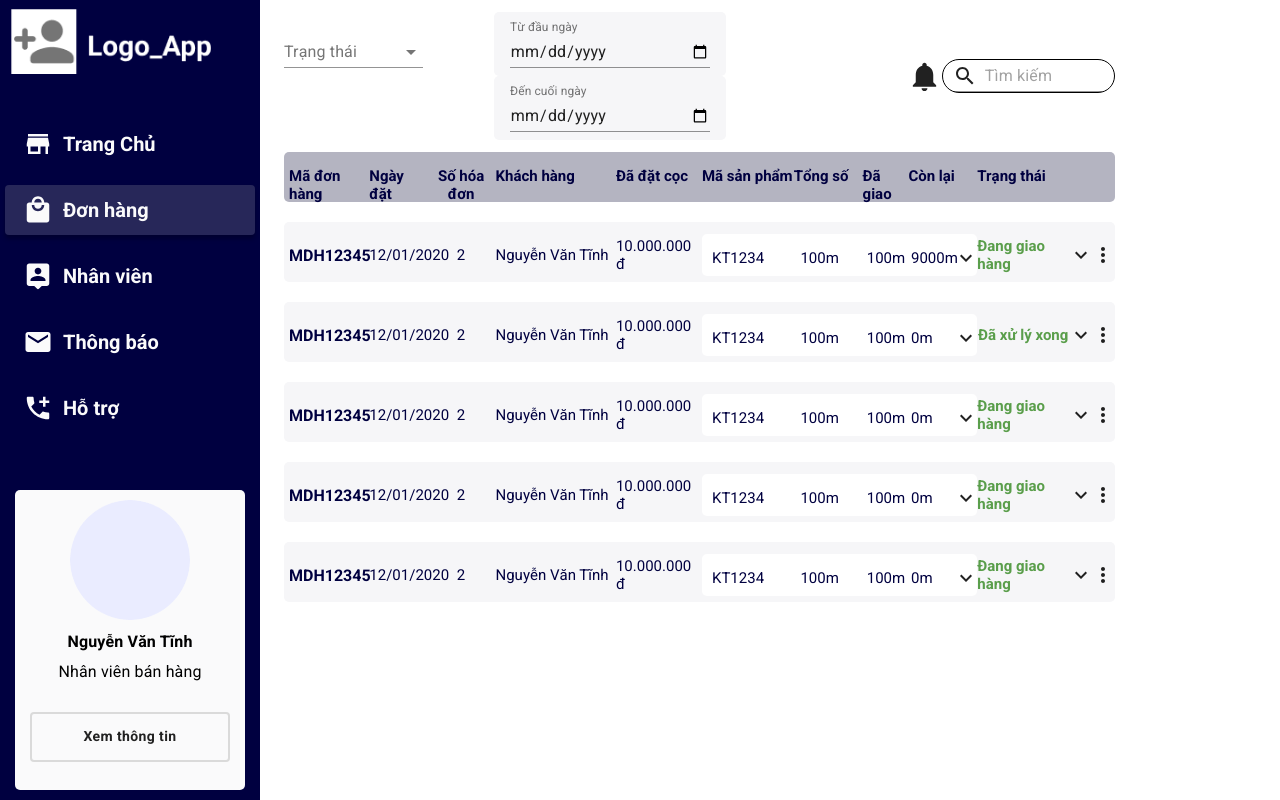
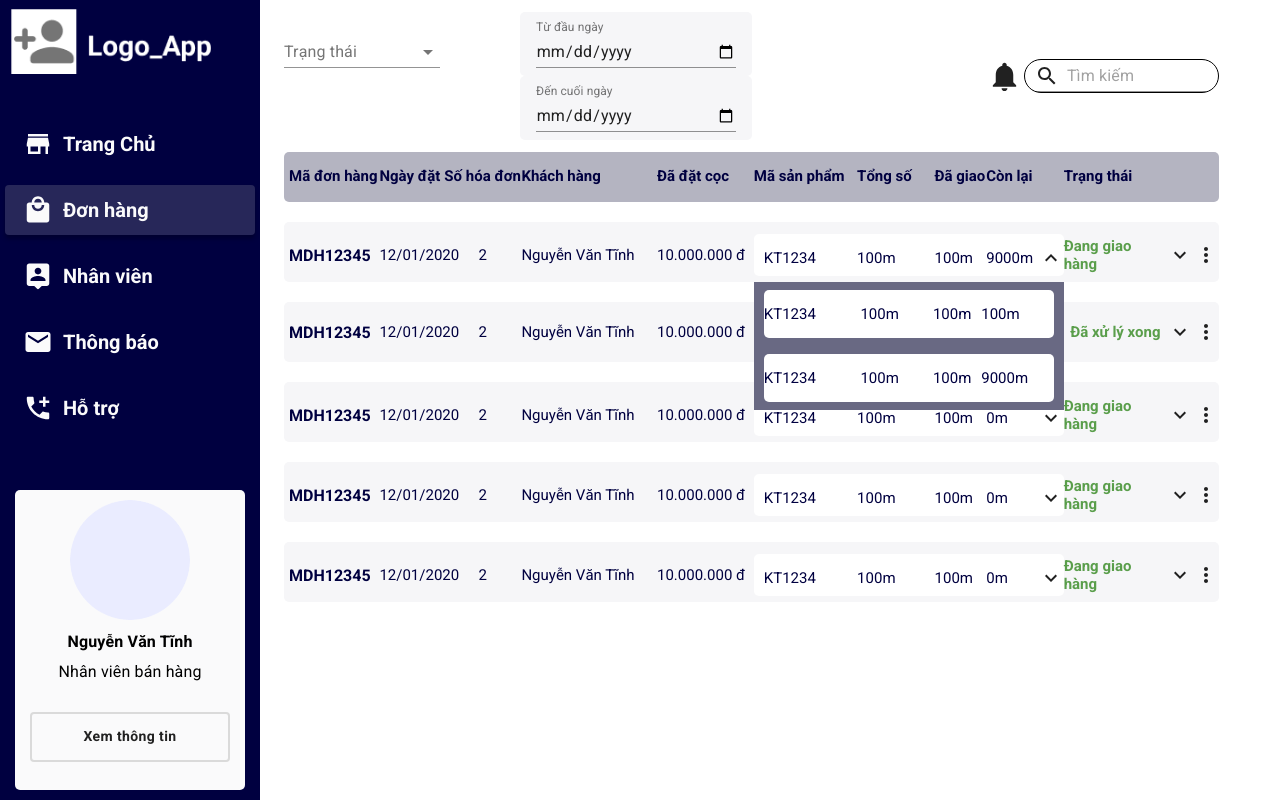
Before and after one commit to VanTien266/dclv, a React (Create React App) app: page /order in a window 1280 px wide. Both pictures are taken after a click on the button 966 px from the left and 257 px from the top of the page. Built offline with nearby package versions, Linux system fonts and the light colour scheme.

Commit message:
add dropdown product order

```diff
--- a/src/page/OrderListPage/components/Order.js
+++ b/src/page/OrderListPage/components/Order.js
@@ -39,7 +39,6 @@ const useStyles = makeStyles({
     backgroundColor: "#FFF",
     borderRadius: "5px",
     height: "70%",
-    paddingLeft: "10px",
   },
   billQuantity: {
     justifyContent: "center",
@@ -63,8 +62,15 @@ const useStyles = makeStyles({
   buttonWidth: {
     minWidth: "24px",
     padding: "0px",
-    height: "80%"
+    height: "80%",
   },
+  pLeft10: {
+    paddingLeft: "10px"
+  },
+  noPadding: {
+    paddingLeft: "10px",
+    paddingRight: "10px"
+  }
 });
 
 export default function Order({ order }) {
@@ -101,8 +107,10 @@ export default function Order({ order }) {
       </Grid>
 
       <Grid container item xs={4} className={classes.quantityGrid}>
-        <Grid item xs={4}>
-          <p className={classes.verticalAlign}>{order.products[0].productID}</p>
+          <Grid item xs={4} className={classes.pLeft10}>
+            <p className={classes.verticalAlign}>
+              {order.products[0].productID}
+            </p>
           </Grid>
           <Grid item xs={3}>
             <p className={classes.verticalAlign}>{order.products[0].total}</p>
@@ -114,16 +122,16 @@ export default function Order({ order }) {
             <p className={classes.verticalAlign}>{order.products[0].remain}</p>
           </Grid>
           <Grid item xs={1} className={classes.dropIcon}>
-          <Button className={classes.buttonWidth}>
+            <Button className={classes.buttonWidth} onClick={handleClick}>
               {open ? <ExpandLess /> : <ExpandMore />}
             </Button>
           </Grid>
-      </Grid>
-      {/* <Collapse in={open} timeout="auto" unmountOnExit>
-        <List component="div" disablePadding>
+
+        <Collapse in={open} timeout="auto" unmountOnExit style={{width: "100%", zIndex:"1", position:"relative"}}>
+          <List component="div" disablePadding style={{backgroundColor: "#696983", opacity:"1"}}>
             {order.products.slice(1).map((product) => {
               return (
-              <ListItem>
+                <ListItem className={classes.noPadding}>
                   <Grid container className={classes.quantityGrid}>
                     <Grid item xs={4}>
                       <p className={classes.verticalAlign}>
@@ -131,29 +139,21 @@ export default function Order({ order }) {
                       </p>
                     </Grid>
                     <Grid item xs={3}>
-                    <p className={classes.verticalAlign}>
-                      {product.total}
-                    </p>
+                      <p className={classes.verticalAlign}>{product.total}</p>
                     </Grid>
-                  <Grid item xs={3}>
-                    <p className={classes.verticalAlign}>
-                      {product.shipped}
-                    </p>
+                    <Grid item xs={2}>
+                      <p className={classes.verticalAlign}>{product.shipped}</p>
                     </Grid>
-                  <Grid item xs={1}>
-                    <p className={classes.verticalAlign}>
-                      {product.remain}
-                    </p>
-                  </Grid>
-                  <Grid item xs={1} className={classes.dropIcon}>
-                    <Button>{open ? <ExpandLess /> : <ExpandMore />}</Button>
+                    <Grid item xs={2}>
+                      <p className={classes.verticalAlign}>{product.remain}</p>
                     </Grid>
                   </Grid>
                 </ListItem>
               );
             })}
           </List>
-      </Collapse> */}
+        </Collapse>
+      </Grid>
       <Grid container item xs={2}>
         <Grid item xs={8} className={classes.dropIcon}>
           <p className={classes.orderStatus}>{order.status}</p>
```
Lines whose indentation alone changed are shown as unchanged.
